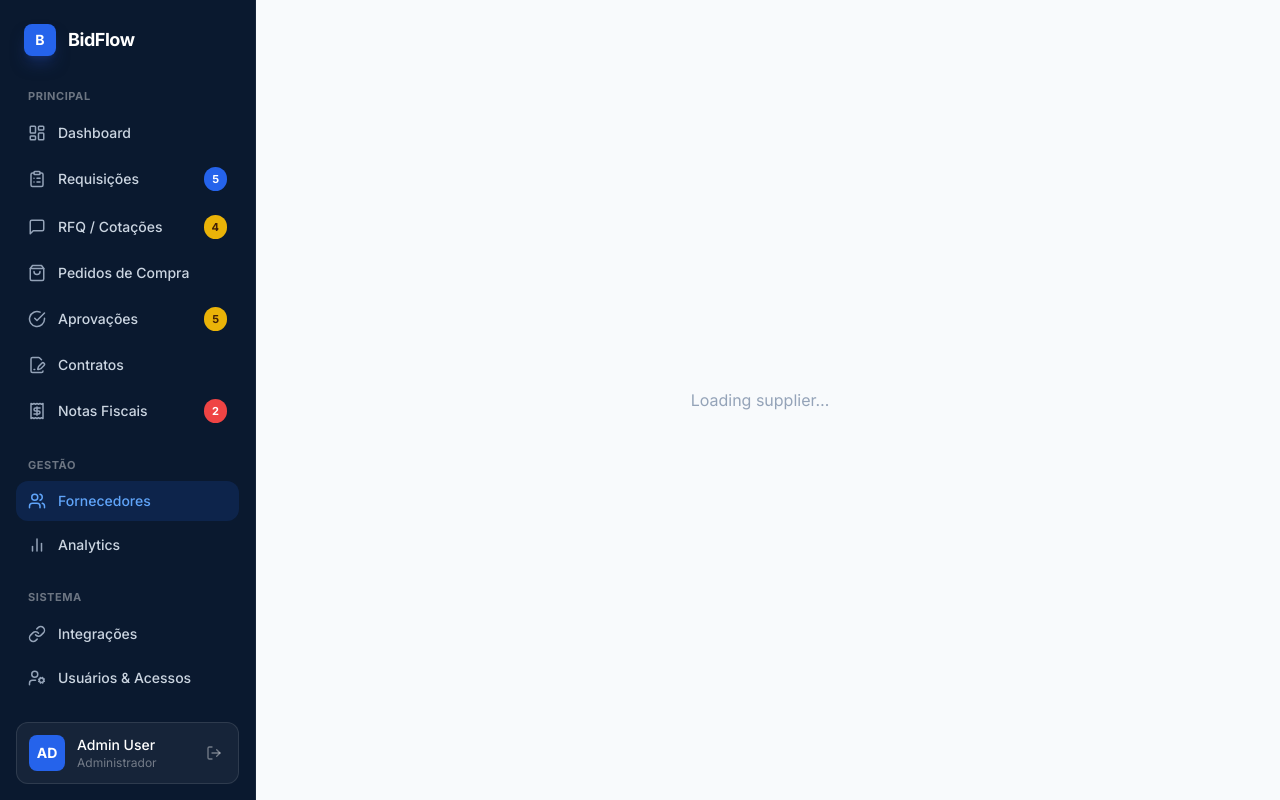
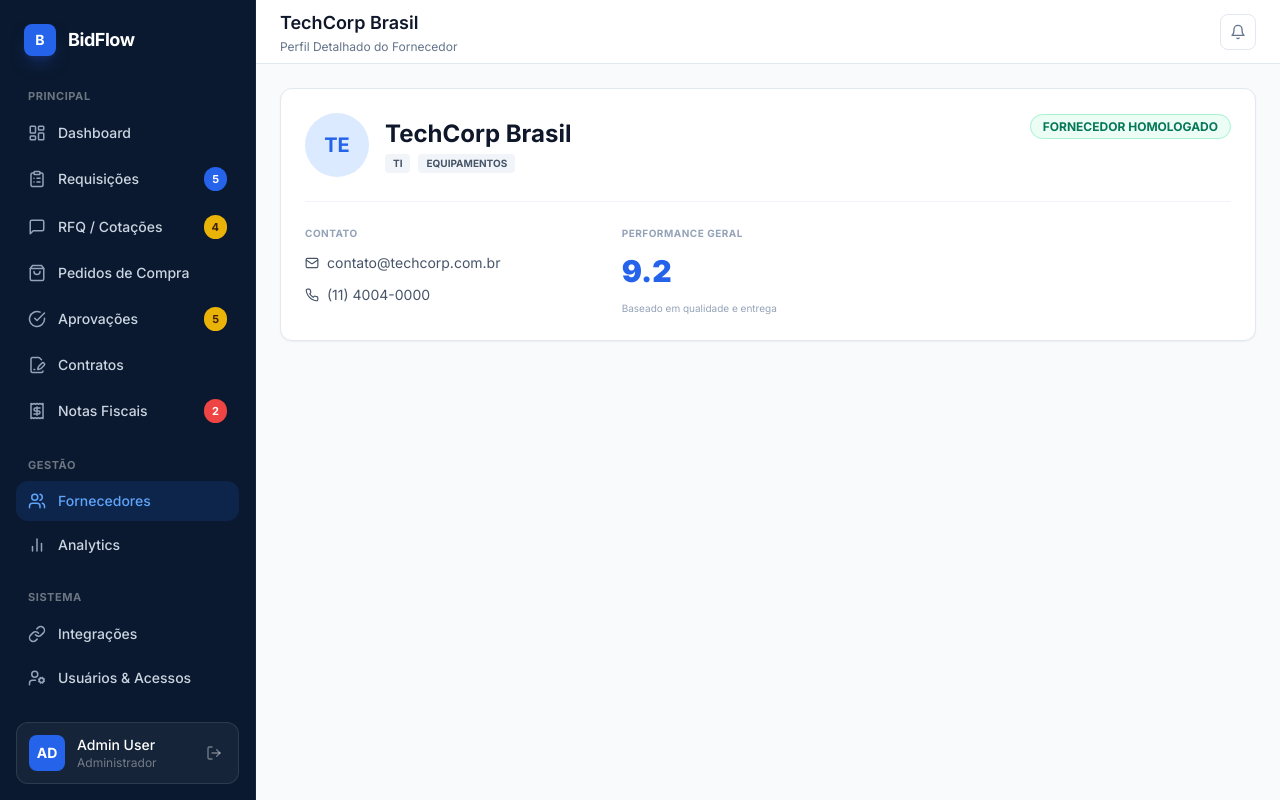
Before and after one commit to srmartins19/portal-compras, a Next.js app: page /suppliers/1 in a window 1280 px wide. Built offline with nearby package versions, Linux system fonts and the light colour scheme.

Commit message:
Update page.tsx

```diff
--- a/app/suppliers/[id]/page.tsx
+++ b/app/suppliers/[id]/page.tsx
@@ -1,192 +1,65 @@
 'use client';
-import { useQuery, useMutation, useQueryClient } from '@tanstack/react-query';
-import { useRouter } from 'next/navigation';
+import { useQuery } from '@tanstack/react-query';
 import { suppliersApi, analyticsApi } from '@/lib/api';
 import { Sidebar } from '@/components/layout/sidebar';
 import { Topbar } from '@/components/layout/topbar';
-import { formatDate } from '@/lib/utils';
-import { CheckCircle, Star, TrendingUp, Package, ArrowLeft, ExternalLink, Mail, Phone } from 'lucide-react';
+import { formatCurrency } from '@/lib/utils';
+import { Mail, Phone, Globe, MapPin, CheckCircle, Clock, ShieldCheck } from 'lucide-react';
 
-function ScoreBar({ label, value }: { label: string; value: number }) {
-  const color = value >= 8 ? '#16a34a' : value >= 6 ? '#d97706' : '#dc2626';
-  return (
-    <div className="flex items-center gap-3">
-      <span className="text-xs text-slate-500 w-20">{label}</span>
-      <div className="flex-1 h-2 bg-slate-100 rounded-full overflow-hidden">
-        <div className="h-2 rounded-full transition-all" style={{ width: `${(value / 10) * 100}%`, background: color }}/>
-      </div>
-      <span className="text-xs font-bold w-6 text-right" style={{ color }}>{value.toFixed(1)}</span>
-    </div>
-  );
-}
-
-export default function SupplierDetailPage({ params }: { params: { id: string } }) {
-  const router = useRouter();
-  const qc = useQueryClient();
-
-  const { data: suppliers } = useQuery({
+export default function SupplierDetailsPage({ params }: { params: { id: string } }) {
+  const { data: supplier, isLoading } = useQuery({
     queryKey: ['supplier', params.id],
-    queryFn: () => suppliersApi.list({ limit: 200 }).then(r => r.data.data?.find((s: any) => s.id === params.id)),
+    queryFn: () => suppliersApi.get(params.id).then(r => r.data)
   });
 
-  const { data: ranking } = useQuery({
-    queryKey: ['supplier-ranking'],
-    queryFn: () => analyticsApi.ranking().then(r => r.data),
-  });
+  if (isLoading || !supplier) return <div className="p-10 text-center">Carregando Fornecedor...</div>;
 
-  const approveMutation = useMutation({
-    mutationFn: () => suppliersApi.approve(params.id),
-    onSuccess: () => qc.invalidateQueries({ queryKey: ['supplier'] }),
-  });
-
-  const supplier = suppliers;
-  const perf = ranking?.find((r: any) => r.supplierId === params.id);
-
-  if (!supplier) return (
-    <div className="flex min-h-screen bg-slate-50">
-      <Sidebar/>
-      <div className="flex-1 ml-60 flex items-center justify-center">
-        <p className="text-slate-400">Loading supplier…</p>
-      </div>
-    </div>
-  );
+  // BLINDAGEM TÉCNICA: Forçamos o tipo para 'any' para aceitar campos como .phone, .address etc.
+  const s = supplier as any;
 
   return (
-    <div className="flex min-h-screen bg-slate-50">
-      <Sidebar/>
-      <div className="flex-1 ml-60 flex flex-col">
-        <Topbar
-          title={supplier.name}
-          subtitle={supplier.email}
-          action={
-            <div className="flex gap-2">
-              <button onClick={() => router.back()} className="flex items-center gap-1.5 border border-slate-200 rounded-lg px-3 py-2 text-sm text-slate-600 hover:bg-slate-50">
-                <ArrowLeft size={15}/> Back
-              </button>
-              {!supplier.isApproved && (
-                <button onClick={() => approveMutation.mutate()} disabled={approveMutation.isPending}
-                  className="flex items-center gap-1.5 bg-green-600 hover:bg-green-700 text-white text-sm font-medium px-4 py-2 rounded-lg">
-                  <CheckCircle size={15}/> Approve
-                </button>
-              )}
-            </div>
-          }
-        />
+    <div className="flex min-h-screen bg-slate-50 text-slate-900">
+      <Sidebar />
+      <div className="flex-1 ml-64 flex flex-col">
+        <Topbar title={s.name} subtitle="Perfil Detalhado do Fornecedor" />
+        <main className="flex-1 p-6 space-y-6 max-w-5xl mx-auto w-full">
 
-        <main className="flex-1 p-6">
-          <div className="grid grid-cols-3 gap-6">
-            {/* Left column */}
-            <div className="space-y-5">
-              {/* Basic info card */}
-              <div className="bg-white rounded-xl border border-slate-200 p-5 shadow-sm">
-                <div className="flex items-start gap-4 mb-5">
-                  <div className="w-14 h-14 rounded-xl bg-[#1e3a5f] flex items-center justify-center text-white font-bold text-xl flex-shrink-0">
-                    {supplier.name?.[0]}
-                  </div>
-                  <div>
-                    <h2 className="font-bold text-slate-900">{supplier.name}</h2>
-                    <span className={`inline-block mt-1 px-2 py-0.5 rounded-full text-xs font-medium ${supplier.isApproved ? 'bg-green-100 text-green-700' : 'bg-amber-100 text-amber-700'}`}>
-                      {supplier.isApproved ? '✓ Approved' : 'Pending Approval'}
-                    </span>
-                  </div>
+          <div className="bg-white rounded-xl border border-slate-200 p-6 shadow-sm">
+            <div className="flex justify-between items-start mb-6">
+              <div className="flex items-center gap-4">
+                <div className="w-16 h-16 bg-blue-100 text-blue-600 rounded-full flex items-center justify-center text-xl font-bold">
+                  {s.name?.substring(0,2).toUpperCase()}
                 </div>
-
-                <dl className="space-y-3">
-                  {[
-                    [<Mail size={13} className="text-slate-400"/>, supplier.email],
-                    [<Phone size={13} className="text-slate-400"/>, supplier.phone || '—'],
-                  ].map(([icon, val], i) => (
-                    <div key={i} className="flex items-center gap-2 text-sm text-slate-600">{icon as any} {val as string}</div>
-                  ))}
-                  {supplier.website && (
-                    <a href={supplier.website} target="_blank" rel="noreferrer" className="flex items-center gap-2 text-sm text-blue-600 hover:underline">
-                      <ExternalLink size={13}/> {supplier.website}
-                    </a>
-                  )}
-                </dl>
-
-                <div className="mt-4 pt-4 border-t border-slate-100">
-                  <p className="text-xs text-slate-500 mb-2">Categories</p>
-                  <div className="flex flex-wrap gap-1.5">
-                    {supplier.categories?.map((c: string) => (
-                      <span key={c} className="text-xs bg-slate-100 text-slate-600 px-2 py-0.5 rounded-full">{c}</span>
+                <div>
+                  <h2 className="text-2xl font-bold text-slate-900">{s.name}</h2>
+                  <div className="flex gap-2 mt-1">
+                    {s.categories?.map((c: string) => (
+                      <span key={c} className="px-2 py-0.5 bg-slate-100 text-slate-600 rounded text-[10px] font-bold uppercase">{c}</span>
                     ))}
                   </div>
                 </div>
-
-                {supplier.portalAccess && (
-                  <div className="mt-4 pt-4 border-t border-slate-100">
-                    <div className="flex items-center gap-2 text-xs text-green-700 font-medium">
-                      <div className="w-2 h-2 bg-green-500 rounded-full"/>
-                      Portal access active
-                    </div>
-                  </div>
-                )}
               </div>
-
-              {/* Contact person */}
-              {supplier.contactName && (
-                <div className="bg-white rounded-xl border border-slate-200 p-5 shadow-sm">
-                  <h3 className="font-semibold text-slate-900 text-sm mb-3">Contact Person</h3>
-                  <p className="text-sm text-slate-700 font-medium">{supplier.contactName}</p>
-                  {supplier.email && <p className="text-xs text-slate-500 mt-0.5">{supplier.email}</p>}
-                </div>
-              )}
+              <div className="text-right">
+                <span className={`px-3 py-1 rounded-full text-xs font-bold border ${s.isApproved ? 'bg-emerald-50 text-emerald-700 border-emerald-200' : 'bg-amber-50 text-amber-700 border-amber-200'}`}>
+                  {s.isApproved ? 'FORNECEDOR HOMOLOGADO' : 'EM ANÁLISE'}
+                </span>
+              </div>
             </div>
 
-            {/* Right: Performance */}
-            <div className="col-span-2 space-y-5">
-              {/* Score card */}
-              {perf ? (
-                <div className="bg-white rounded-xl border border-slate-200 p-5 shadow-sm">
-                  <div className="flex items-start justify-between mb-5">
-                    <div>
-                      <h3 className="font-semibold text-slate-900">Performance Score</h3>
-                      <p className="text-xs text-slate-500 mt-0.5">Based on {perf.totalOrders} completed orders</p>
-                    </div>
-                    <div className="text-right">
-                      <p className="text-4xl font-bold text-[#1e3a5f]">{perf.overallScore.toFixed(1)}</p>
-                      <p className="text-xs text-slate-500">/10 · Rank #{perf.ranking}</p>
-                    </div>
-                  </div>
-                  <div className="space-y-3">
-                    <ScoreBar label="Price"    value={perf.priceScore}    />
-                    <ScoreBar label="Delivery" value={perf.deliveryScore} />
-                    <ScoreBar label="Quality"  value={perf.qualityScore}  />
-                    <ScoreBar label="Service"  value={perf.serviceScore}  />
-                  </div>
-                  <p className="text-xs text-slate-400 mt-4">
-                    Formula: 0.4 × Price + 0.3 × Delivery + 0.2 × Quality + 0.1 × Service
-                  </p>
-                </div>
-              ) : (
-                <div className="bg-white rounded-xl border border-slate-200 p-8 shadow-sm text-center">
-                  <Star size={28} className="mx-auto text-slate-300 mb-2"/>
-                  <p className="text-sm text-slate-500">No performance data yet.</p>
-                  <p className="text-xs text-slate-400 mt-1">Scores are calculated after orders are received.</p>
-                </div>
-              )}
-
-              {/* Summary stats */}
-              <div className="grid grid-cols-3 gap-4">
-                {[
-                  { label: 'Total Orders',  value: perf?.totalOrders || 0,              icon: Package,    color: 'bg-blue-50 text-blue-600'   },
-                  { label: 'Overall Score', value: perf ? perf.overallScore.toFixed(1) : '—', icon: Star, color: 'bg-amber-50 text-amber-600' },
-                  { label: 'Ranking',       value: perf ? `#${perf.ranking}` : '—',     icon: TrendingUp, color: 'bg-purple-50 text-purple-600'},
-                ].map(c => (
-                  <div key={c.label} className="bg-white rounded-xl border border-slate-200 p-4 shadow-sm flex items-center gap-3">
-                    <div className={`w-10 h-10 rounded-lg flex items-center justify-center ${c.color}`}>
-                      <c.icon size={18}/>
-                    </div>
-                    <div>
-                      <p className="text-lg font-bold text-slate-900">{c.value}</p>
-                      <p className="text-xs text-slate-500">{c.label}</p>
-                    </div>
-                  </div>
-                ))}
+            <div className="grid grid-cols-3 gap-6 pt-6 border-t border-slate-100">
+              <div className="space-y-3">
+                <h4 className="text-[10px] font-bold text-slate-400 uppercase tracking-wider">Contato</h4>
+                <div className="flex items-center gap-2 text-sm text-slate-600"><Mail size={14}/> {s.email}</div>
+                <div className="flex items-center gap-2 text-sm text-slate-600"><Phone size={14}/> {s.phone || '(11) 4004-0000'}</div>
+              </div>
+              <div className="space-y-3">
+                <h4 className="text-[10px] font-bold text-slate-400 uppercase tracking-wider">Performance Geral</h4>
+                <div className="text-3xl font-black text-blue-600">{s.performance?.overallScore?.toFixed(1) || '0.0'}</div>
+                <p className="text-[10px] text-slate-400">Baseado em qualidade e entrega</p>
               </div>
             </div>
           </div>
+
         </main>
       </div>
     </div>
```
